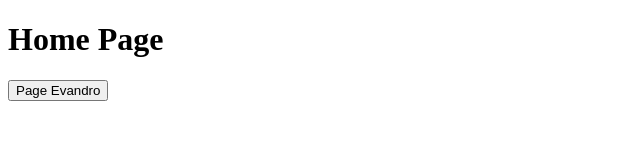
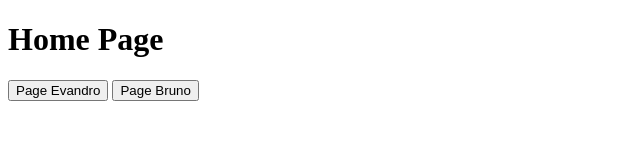
Before and after one commit to evandrolugli/git-practise, a plain HTML site: page index.html in a window 1280 px wide. Shown: the whole page, without its empty margins (0-640 px from the left). Drawn offline with Linux system fonts and the light colour scheme.

Commit message:
Update index.html

```diff
--- a/index.html
+++ b/index.html
@@ -10,7 +10,7 @@
 <body>
     <h1>Home Page</h1>
     <button onclick="location.href='page1.html'">Page Evandro</button>
-
+    <button onclick="location.href='bruno.html'">Page Bruno</button>
 </body>
 
 </html>
```
